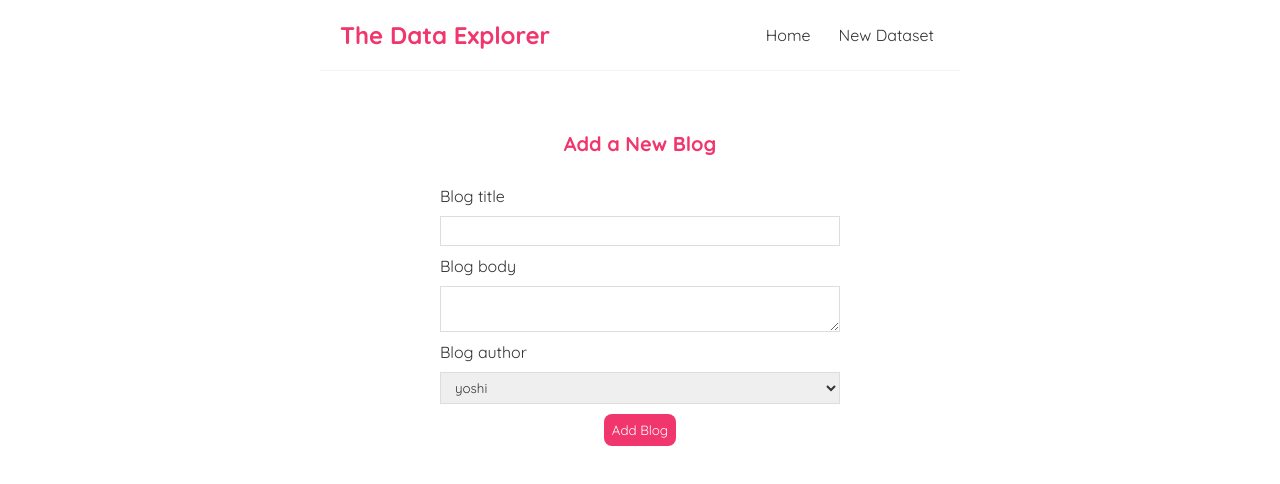
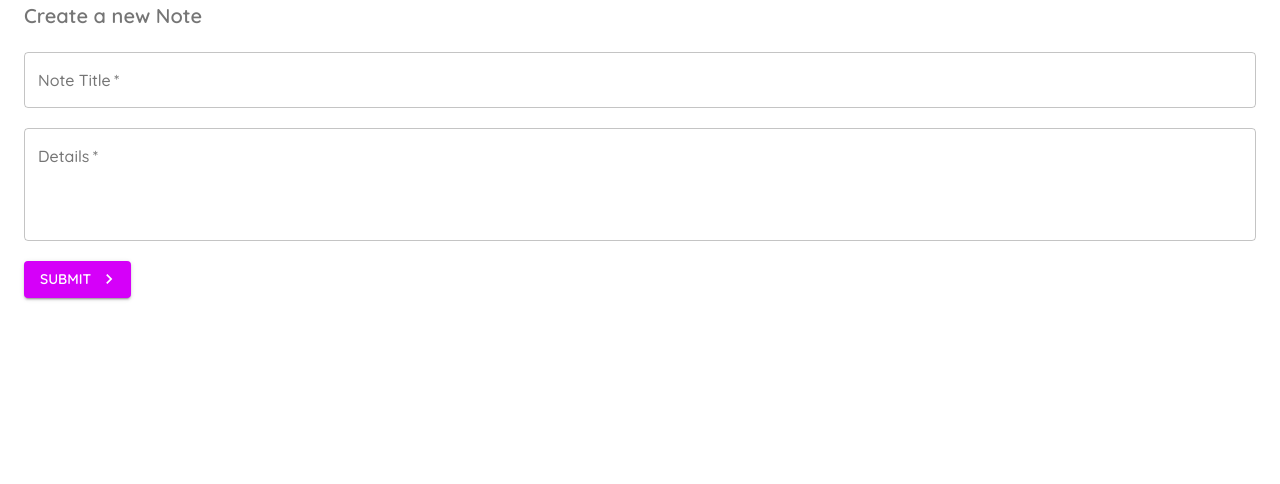
Before and after one commit to jaydeanmartin/react-tutorial, a React (Create React App) app: page /create in a window 1280 px wide. Shown: the top 484 px of the page. Built offline with nearby package versions, Linux system fonts and the light colour scheme.

Commit message:
material #8

```diff
--- a/package.json
+++ b/package.json
@@ -3,6 +3,8 @@
   "version": "0.1.0",
   "private": true,
   "dependencies": {
+    "@material-ui/core": "^4.11.4",
+    "@material-ui/icons": "^4.11.2",
     "@testing-library/jest-dom": "^5.12.0",
     "@testing-library/react": "^11.2.7",
     "@testing-library/user-event": "^12.8.3",
--- a/public/index.html
+++ b/public/index.html
@@ -10,6 +10,7 @@
       content="Web site created using create-react-app"
     />
     <link rel="apple-touch-icon" href="%PUBLIC_URL%/logo192.png" />
+    <link rel="stylesheet" href="https://fonts.googleapis.com/css?family=Roboto:300,400,500,700&display=swap" />
     <!--
       manifest.json provides metadata used when your web app is installed on a
       user's mobile device or desktop. See https://developers.google.com/web/fundamentals/web-app-manifest/
--- a/src/App.js
+++ b/src/App.js
@@ -7,13 +7,31 @@ import NotFound from './NotFound';
 import PlotlyComponent from './PlotlyComponent';
 import EditorComponent from './EditorComponent';
 
+import { createMuiTheme, ThemeProvider } from '@material-ui/core'
+import { purple } from '@material-ui/core/colors'
+
+
+const theme = createMuiTheme({
+  palette: {
+    primary: {
+      main: '#fefefe'
+    },
+    secondary: purple
+  },
+  typography: {
+    fontFamily: 'Quicksand',
+    fontWeightLight: 400,
+    fontWeightRegular: 500,
+    fontWeightMedium: 600,
+    fontWeightBold: 700,
+  }
+})
+
 function App() {
 
   return (
+    <ThemeProvider theme={theme}>
       <Router>
-      <div className="App">
-        <Navbar />
-        <div className="content">
         <Switch>
         <Route exact path="/">
             <Home />
@@ -34,9 +52,8 @@ function App() {
             <NotFound />
           </Route>
         </Switch>
-        </div>
-      </div>
       </Router>
+    </ThemeProvider>
   );
 }
 
--- a/src/Create.js
+++ b/src/Create.js
@@ -1,62 +1,97 @@
-import { useState } from "react";
-import { useHistory } from 'react-router-dom';
+import Typography from '@material-ui/core/Typography'
+import Button from '@material-ui/core/Button'
+import Container from '@material-ui/core/Container'
+
+import KeyboardArrowRightIcon from '@material-ui/icons/KeyboardArrowRight'
+
+import { makeStyles } from '@material-ui/core'
+import TextField from '@material-ui/core/TextField'
+import { useState } from 'react'
+
+const useStyles = makeStyles({
+    field: {
+        marginTop: 20,
+        marginBottom: 20,
+        display: 'block'
+      }
+})
 
 const Create = () => {
-    const [title, setTitle] = useState('');
-    const [body, setBody] = useState('');
-    const [author, setAuthor] = useState('yoshi');
-    const [isPending, setIsPending] = useState(false);
-    const history = useHistory();
+    const classes = useStyles();
+    const [title, setTitle] = useState('')
+    const [details, setDetails] = useState('')
+    const [titleError, setTitleError] = useState(false)
+    const [detailsError, setDetailsError] = useState(false)
 
     const handleSubmit = (e) => {
-        e.preventDefault();
-        const blog = {title, body, author };
+        e.preventDefault()
 
-        setIsPending(true);
+        setTitleError(false)
+        setDetailsError(false)
 
-        fetch('http://localhost:8000/blogs', {
-            method: 'POST',
-            headers: {"Content-Type": "application/json"},
-            body: JSON.stringify(blog)
-        }).then(() => {
-            console.log('new blog added');
-            setIsPending(false)
-            history.push('/');
-        })
+        if (title === '') {
+            setTitleError(true)
+        }
 
+        if (details === '') {
+            setDetailsError(true)
+        }
 
-
+        if (title && details) {
+            console.log(title, details)
+        }
     }
 
     return (
-        <div className="create">
-            <h2>Add a New Blog</h2>
-            <form onSubmit={handleSubmit}>
-                <label>Blog title</label>
-                <input
-                    type="text"
-                    required
-                    value={title}
-                    onChange={(e) => setTitle(e.target.value)}
+        <Container>
+            <Typography
+                variant="h6"
+                color="textSecondary"
+                component="h2"
+                gutterBottom
+            >
+                Create a new Note
+            </Typography>
+
+            <form noValidate autoComplete="off" onSubmit={handleSubmit}>
+                <TextField
+                  onChange={(e) => setTitle(e.target.value)}
+                  className={classes.field}
+                  label="Note Title"
+                  variant="outlined"
+                  color="secondary"
+                  fullWidth
+                  required
+                  error={titleError}
                 />
-                <label>Blog body</label>
-                <textarea
+                <TextField
+                  onChange={(e) => setDetails(e.target.value)}
+                  className={classes.field}
+                  label="Details"
+                  variant="outlined"
+                  color="secondary"
+                  multiline
+                  rows={4}
+                  fullWidth
                   required
-                  value={body}
-                  onChange={(e) => setBody(e.target.value)}
-                ></textarea>
-                <label>Blog author</label>
-                <select
-                  value = {author}
-                  onChange={(e) => setAuthor(e.target.value)}>
-                    <option value="mario">mario</option>
-                    <option value="yoshi">yoshi</option>
-                </select>
-                { !isPending && <button>Add Blog</button>}
-                { isPending && <button disabled >Adding Blog...</button>}
+                  error={detailsError}
+                />
+
+                <Button
+                    onClick={() => console.log("you clicked me") }
+                    type="submit"
+                    color="secondary"
+                    variant="contained"
+                    endIcon={<KeyboardArrowRightIcon/>}
+                >
+                    Submit
+                </Button>
+
             </form>
-        </div>
-     );
+
+
+        </Container>
+    );
 }
 
 export default Create;
--- a/src/index.css
+++ b/src/index.css
@@ -1,103 +1,7 @@
 @import url('https://fonts.googleapis.com/css2?family=Quicksand:wght@300;400;500;600;700&display=swap');
 
-/* base styles */
-* {
-  margin: 0;
-  font-family: "Quicksand";
-  color: #333;
-}
-.navbar {
-  padding: 20px;
-  display: flex;
-  align-items: center;
-  max-width: 600px;
-  margin: 0 auto;
-  border-bottom: 1px solid #f2f2f2;
-}
-.navbar h1 {
-  color: #f1356d;
-}
-.navbar .links {
-  margin-left: auto;
-}
-.navbar a {
-  margin-left: 16px;
-  text-decoration: none;
-  padding: 6px;
-}
-.navbar a:hover {
-  color: #f1356d;
-}
-.content {
-  max-width: 600px;
-  margin: 40px auto;
-  padding: 20px;
-}
-
-/* blog previews / list */
-.blog-preview {
-  padding: 10px 16px;
-  margin: 20px 0;
-  border-bottom: 1px solid #fafafa;
-}
-.blog-preview:hover {
-  box-shadow: 1px 3px 5px rgba(0,0,0,0.1);
-}
-.blog-preview h2 {
-  font-size: 20px;
-  color: #f1356d;
-  margin-bottom: 8px;
-}
-.blog-preview a{
-  text-decoration: none;
-}
-
-/* blog details page */
-.blog-details h2 {
-  font-size: 20px;
-  color: #f1356d;
-  margin-bottom: 10px;
-}
-.blog-details div {
-  margin: 20px 0;
-}
-.blog-details button {
-  background: #f1356d;
-  color: #fff;
-  border: 0;
-  padding: 8px;
-  border-radius: 8px;
-  cursor: pointer;
-}
-
-/* create new blog form */
-.create {
-  max-width: 400px;
-  margin: 0 auto;
-  text-align: center;
-}
-.create label {
-  text-align: left;
-  display: block;
-}
-.create h2 {
-  font-size: 20px;
-  color: #f1356d;
-  margin-bottom: 30px;
-}
-.create input, .create textarea, .create select {
-  width: 100%;
-  padding: 6px 10px;
-  margin: 10px 0;
-  border: 1px solid #ddd;
-  box-sizing: border-box;
-  display: block;
-}
-.create button {
-  background: #f1356d;
-  color: #fff;
-  border: 0;
-  padding: 8px;
-  border-radius: 8px;
-  cursor: pointer;
-}
+body {
+    margin: 0;
+    -webkit-font-smoothing: antialiased;
+    -moz-osx-font-smoothing: grayscale;
+  }
--- /dev/null
+++ b/src/index_old.css
@@ -0,0 +1,103 @@
+@import url('https://fonts.googleapis.com/css2?family=Quicksand:wght@300;400;500;600;700&display=swap');
+
+/* base styles */
+* {
+  margin: 0;
+  font-family: "Quicksand";
+  color: #333;
+}
+.navbar {
+  padding: 20px;
+  display: flex;
+  align-items: center;
+  max-width: 600px;
+  margin: 0 auto;
+  border-bottom: 1px solid #f2f2f2;
+}
+.navbar h1 {
+  color: #f1356d;
+}
+.navbar .links {
+  margin-left: auto;
+}
+.navbar a {
+  margin-left: 16px;
+  text-decoration: none;
+  padding: 6px;
+}
+.navbar a:hover {
+  color: #f1356d;
+}
+.content {
+  max-width: 600px;
+  margin: 40px auto;
+  padding: 20px;
+}
+
+/* blog previews / list */
+.blog-preview {
+  padding: 10px 16px;
+  margin: 20px 0;
+  border-bottom: 1px solid #fafafa;
+}
+.blog-preview:hover {
+  box-shadow: 1px 3px 5px rgba(0,0,0,0.1);
+}
+.blog-preview h2 {
+  font-size: 20px;
+  color: #f1356d;
+  margin-bottom: 8px;
+}
+.blog-preview a{
+  text-decoration: none;
+}
+
+/* blog details page */
+.blog-details h2 {
+  font-size: 20px;
+  color: #f1356d;
+  margin-bottom: 10px;
+}
+.blog-details div {
+  margin: 20px 0;
+}
+.blog-details button {
+  background: #f1356d;
+  color: #fff;
+  border: 0;
+  padding: 8px;
+  border-radius: 8px;
+  cursor: pointer;
+}
+
+/* create new blog form */
+.create {
+  max-width: 400px;
+  margin: 0 auto;
+  text-align: center;
+}
+.create label {
+  text-align: left;
+  display: block;
+}
+.create h2 {
+  font-size: 20px;
+  color: #f1356d;
+  margin-bottom: 30px;
+}
+.create input, .create textarea, .create select {
+  width: 100%;
+  padding: 6px 10px;
+  margin: 10px 0;
+  border: 1px solid #ddd;
+  box-sizing: border-box;
+  display: block;
+}
+.create button {
+  background: #f1356d;
+  color: #fff;
+  border: 0;
+  padding: 8px;
+  border-radius: 8px;
+  cursor: pointer;
+}
```
Also changed, not shown: src/CreateBlog.js (added, +62 -0 lines), 1 other file (tests, documents, lock files or other folders). Lines whose indentation alone changed are shown as unchanged.
